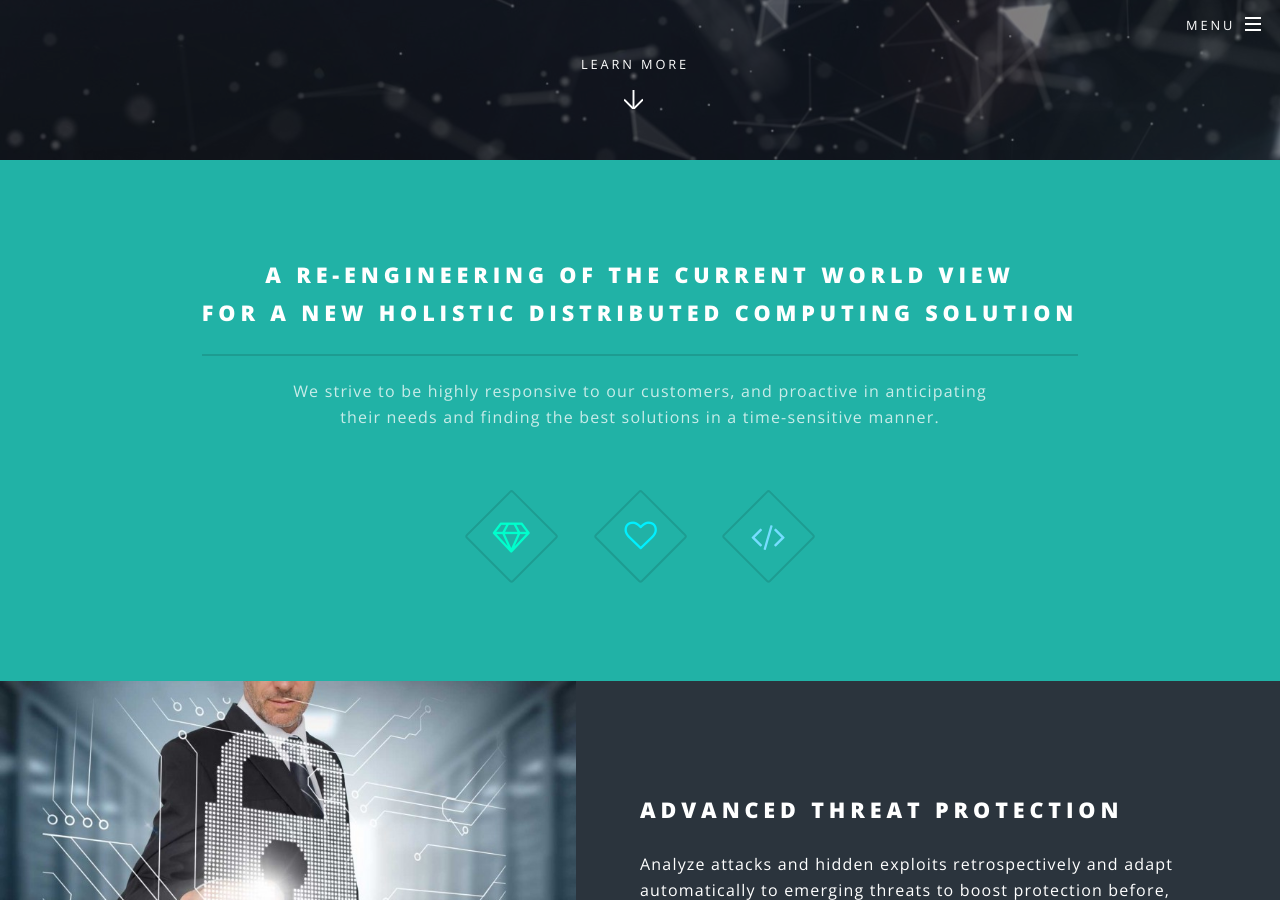
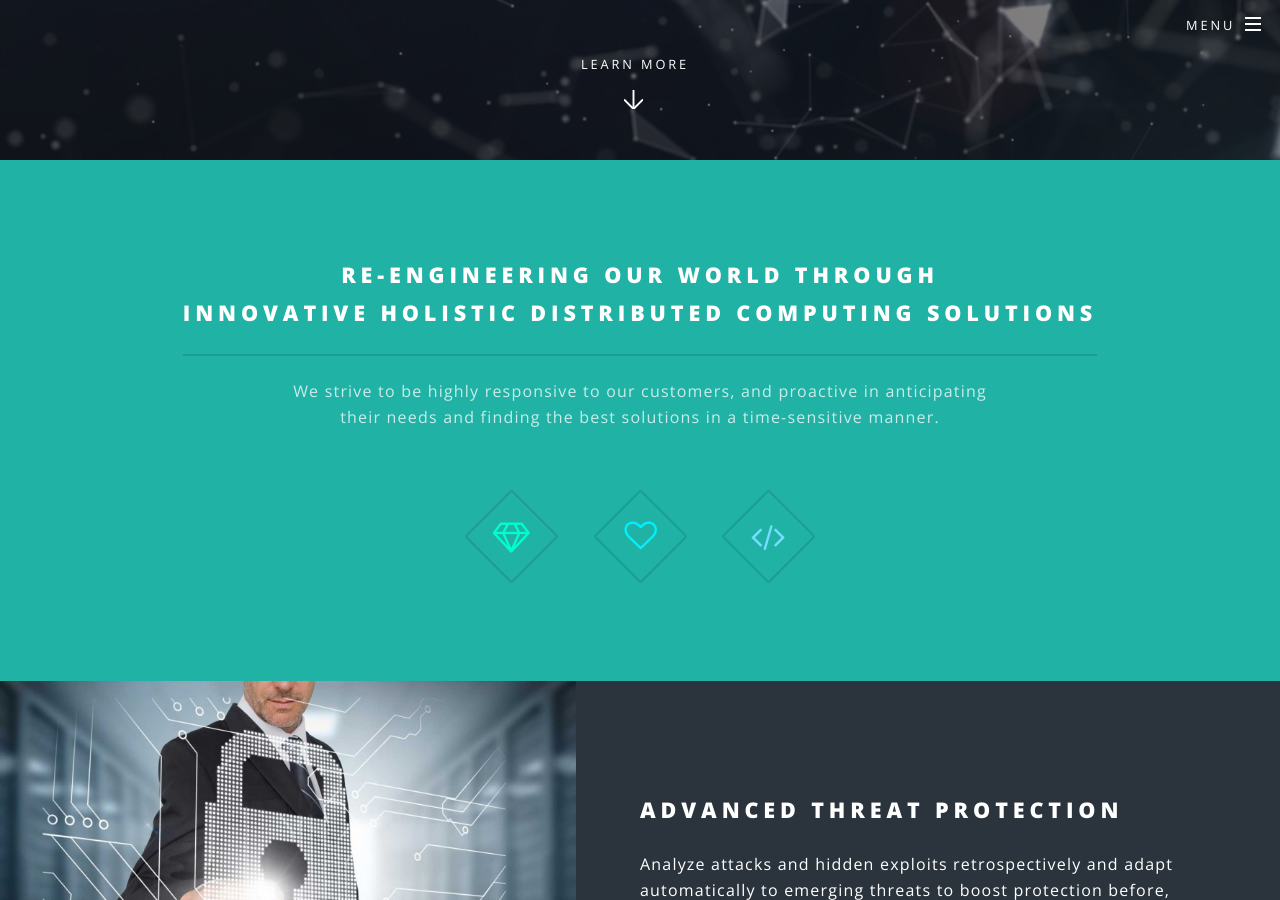
Before and after one commit to nmigliorini/mpescimoro.github.io, a Jekyll site: the page built from index.html, in a window 1280 px wide and 900 px high, scrolled down 740 px. Built offline with Jekyll 4.4.1, drawn with Linux system fonts in a browser that asks for light colours.

Commit message:
Edited title

```diff
--- a/index.html
+++ b/index.html
@@ -14,8 +14,8 @@ layout: landing
 					<section id="one" class="wrapper style1 special">
 						<div class="inner">
 							<header class="major">
-								<h2>A re-engineering of the current world view<br />
-								for a new holistic distributed computing solution</h2>
+								<h2>Re-engineering our world through<br />
+								 innovative holistic distributed computing solutions</h2>
 								<p>We strive to be highly responsive to our customers, and proactive in anticipating <br />
 								their needs and finding the best solutions in a time-sensitive manner.</p>
 							</header>
```
